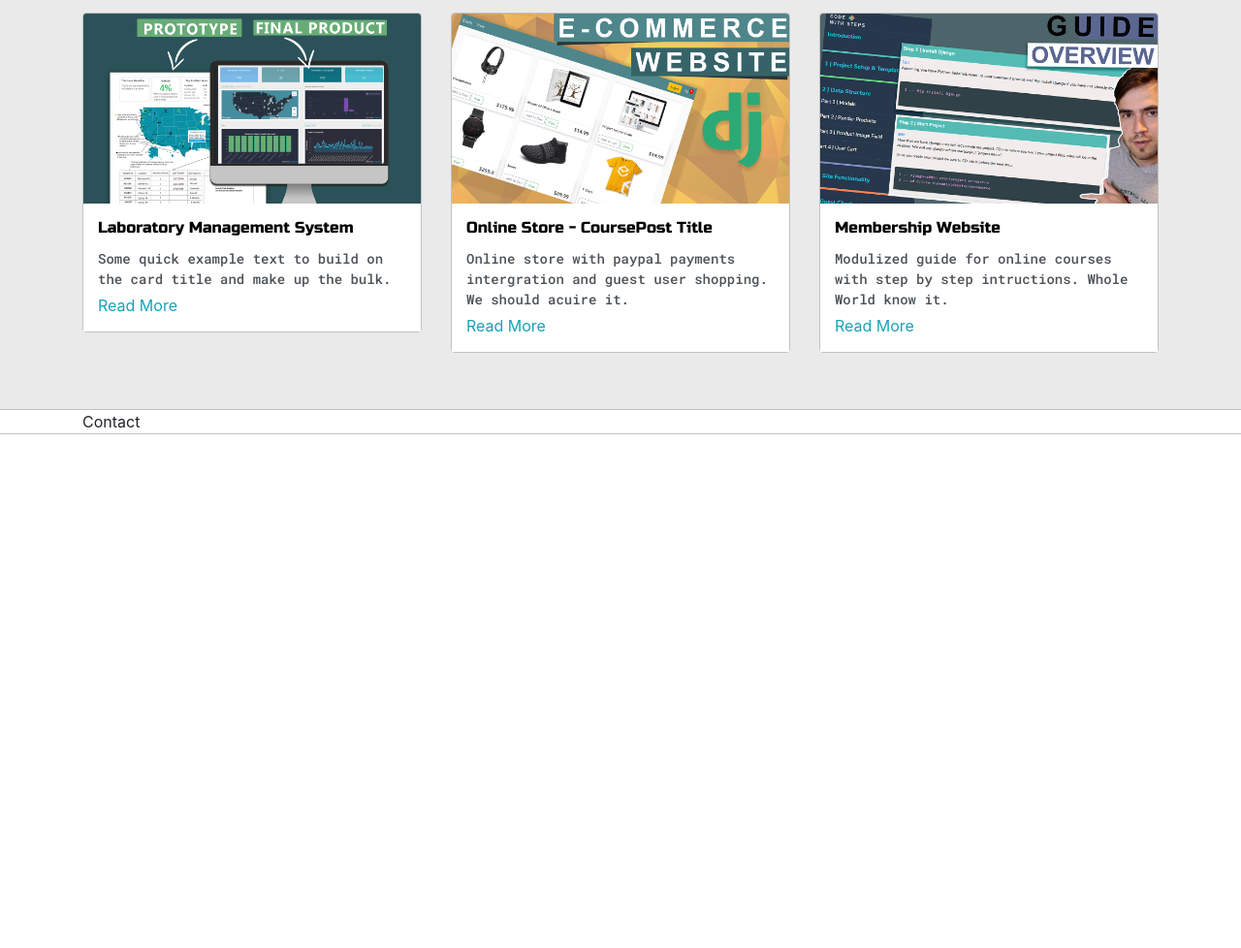
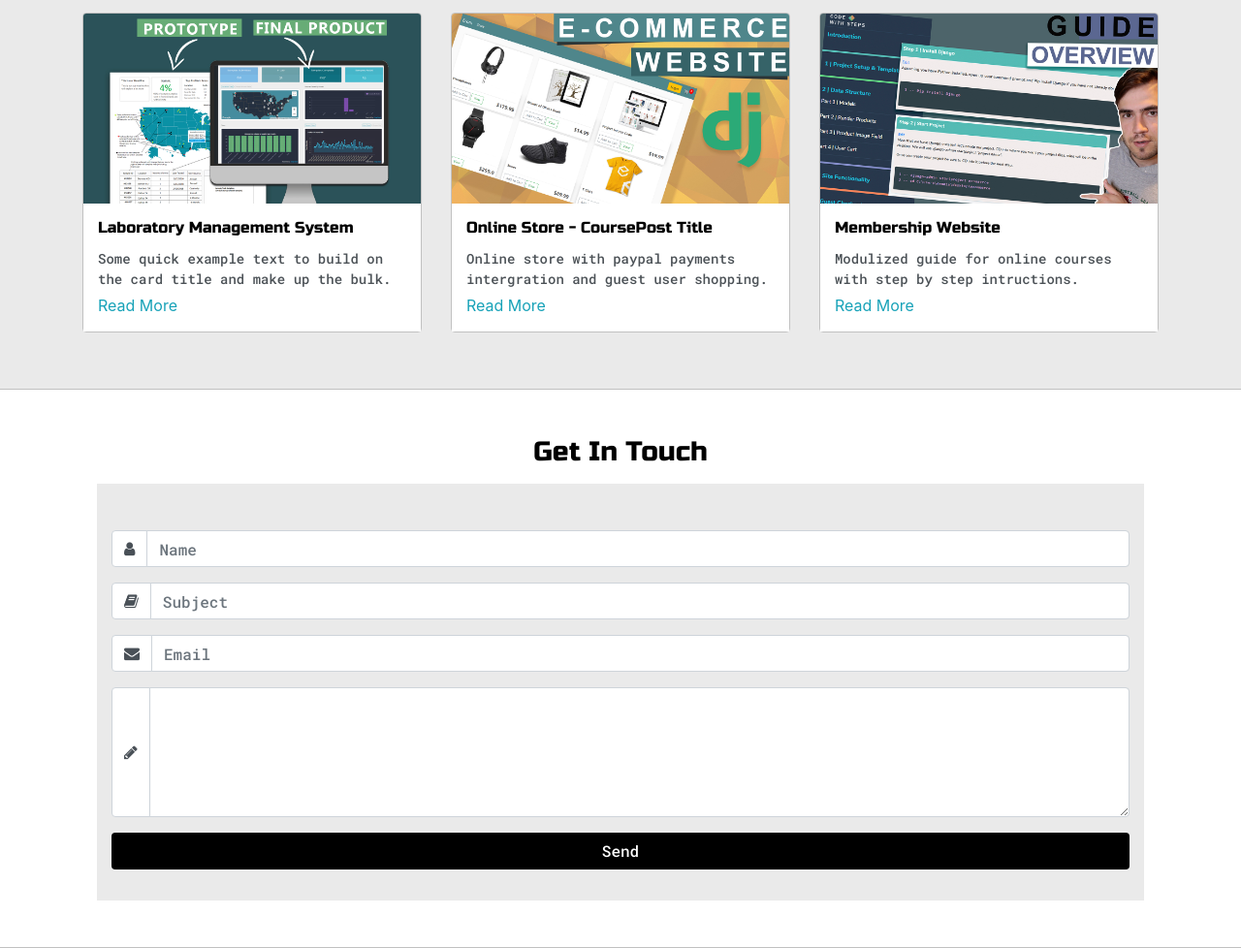
Before and after one commit to HridayPalash/Hriday-s-Portfolio, a website: page src/index.html in a window 1280 px wide. Shown: the part 1402-2380 px from the top of the page at 97% size. Before the commit the page ends 1850 px from the top, so only its background shows below. Drawn offline with Linux system fonts and the light colour scheme.

Commit message:
Contact section Completed

```diff
--- a/src/index.html
+++ b/src/index.html
@@ -140,7 +140,7 @@
                         <img src="img/ecom.jpg" class="card-img-top" alt="...">
                         <div class="card-body">
                             <h6 class="card-title">Online Store - CoursePost Title</h6>
-                            <p class="card-text">Online store with paypal payments intergration and guest user shopping. We should acuire it.</p>
+                            <p class="card-text">Online store with paypal payments intergration and guest user shopping.</p>
                             <a href="#">Read More</a>
                         </div>
                     </div>
@@ -150,7 +150,7 @@
                         <img src="img/membership site.jpg" class="card-img-top" alt="...">
                         <div class="card-body">
                             <h6 class="card-title">Membership Website</h6>
-                            <p class="card-text">Modulized guide for online courses with step by step intructions. Whole World know it.</p>
+                            <p class="card-text">Modulized guide for online courses with step by step intructions.</p>
                             <a href="#">Read More</a>
                         </div>
                     </div>
@@ -160,11 +160,64 @@
     </section>
     <!--Portfolio Section End-->
     <!--Contact Section-->
-    <section class="s4">
+    <section class="s4 py-5">
         <div class="container">
             <div class="row">
                 <div class="col-12">
-                    Contact
+                    <h3 class="text-center mb-3">Get In Touch</h3>
+                </div>
+            </div>
+            <div class="container">
+                <div class="row">
+                    <div class="col-12">
+                        <form class="main-form">
+                            <div class="container pt-5 pb-3">
+                                <div class="form-group">
+                                    <div class="input-group">
+                                        <div class="input-group-prepend">
+                                            <span class="input-group-text">
+                                                <i class="fa fa-user"></i>
+                                            </span>
+                                        </div>
+                                        <input class="form-control" type="text" placeholder="Name">
+                                    </div>
+                                </div>
+                                <div class="form-group">
+                                    <div class="input-group">
+                                        <div class="input-group-prepend">
+                                            <span class="input-group-text">
+                                                <i class="fa fa-book"></i>
+                                            </span>
+                                        </div>
+                                        <input class="form-control" type="text" placeholder="Subject">
+                                    </div>
+                                </div>
+                                <div class="form-group">
+                                    <div class="input-group">
+                                        <div class="input-group-prepend">
+                                            <span class="input-group-text">
+                                                <i class="fa fa-envelope"></i>
+                                            </span>
+                                        </div>
+                                        <input class="form-control" type="email" placeholder="Email">
+                                    </div>
+                                </div>
+                                <div class="form-group">
+                                    <div class="input-group">
+                                        <div class="input-group-prepend">
+                                            <span class="input-group-text">
+                                                <i class="fa fa-pencil"></i>
+                                            </span>
+                                        </div>
+                                        <textarea class="form-control" name="message" rows="5"></textarea>
+                                    </div>
+                                </div>
+                                <div class="form-group">
+                                    <input class="btn btn-block btn-color" type="submit" value="Send">
+                                </div>
+                            </div>
+                        </form>
+                    </div>
                 </div>
             </div>
         </div>
--- a/src/scss/style.scss
+++ b/src/scss/style.scss
@@ -191,6 +191,19 @@ html{
 .s4 {
     background-color: $secondaryColor;
     border-bottom: 1px solid $borderColor;
+    .main-form{
+        background-color: $mainColor;
+        span{
+            background-color: #fff;
+        }
+        .form-control{
+            box-shadow: none;
+        }
+        .btn-color{
+            background-color: #000;
+            color: #fff;
+        }
+    }
 }
 // s4 Section End
 // Media query
```
Also changed, not shown: src/css/style.css.
